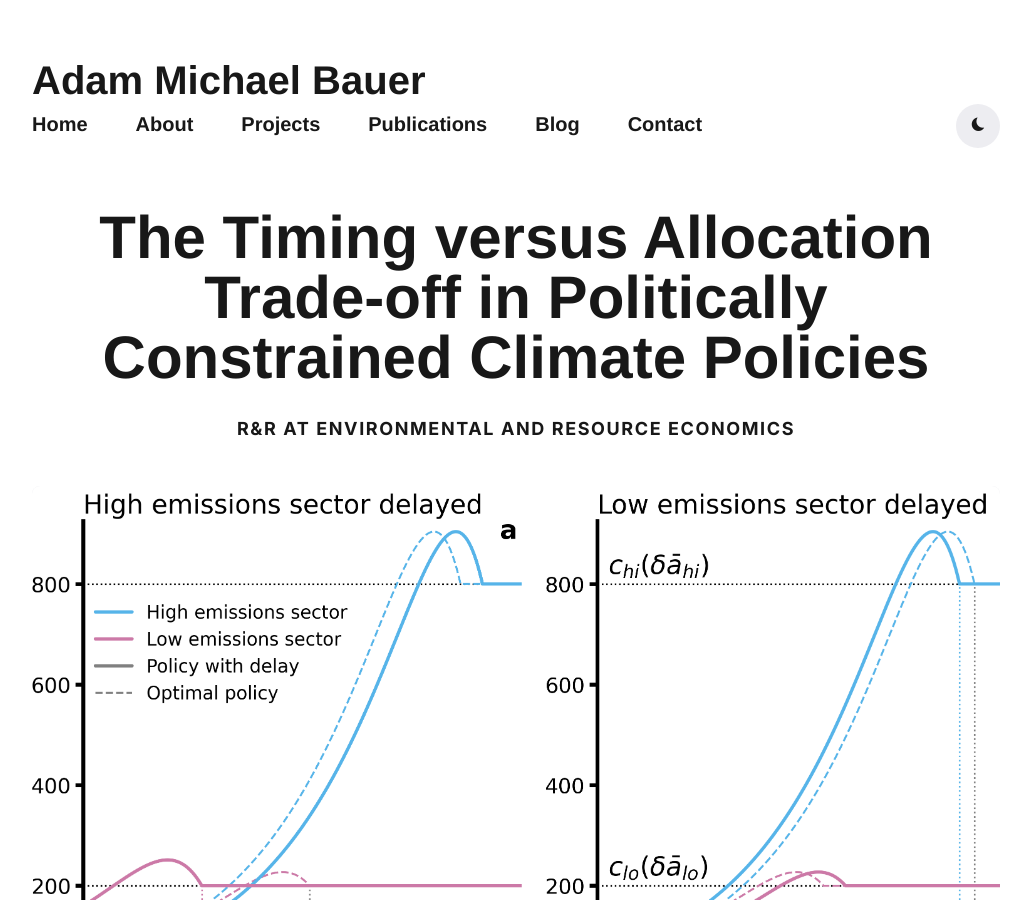
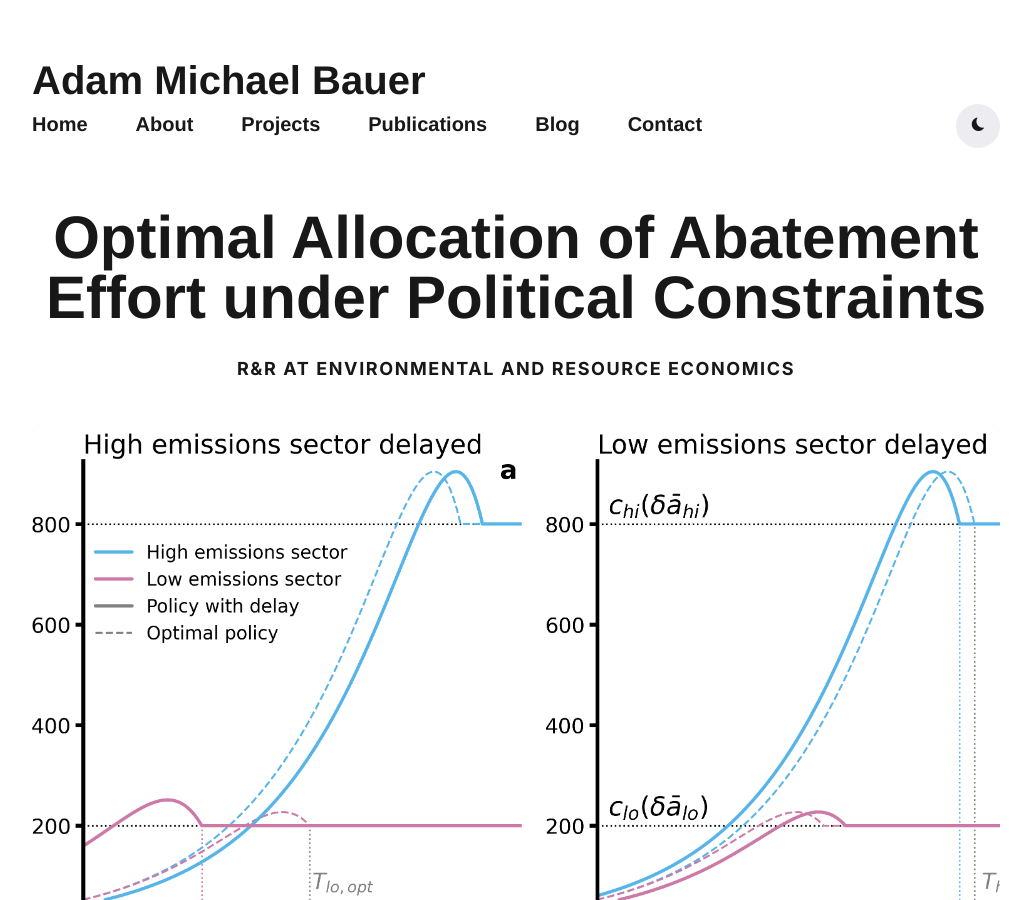
Before and after one commit to adam-bauer-34/adam-bauer-34.github.io, a Jekyll site: the page built from _projects/2024-04-01-political-econ.md, in a window 1280 px wide and 900 px high. Shown: the whole window, without its empty margins (124-1155 px from the left). Built offline with Jekyll 4.4.1, drawn with Linux system fonts in a browser that asks for light colours; nearby versions of some CDN libraries; some web fonts are replaced.

Commit message:
fixed title in pol econ

```diff
--- a/_projects/2024-04-01-political-econ.md
+++ b/_projects/2024-04-01-political-econ.md
@@ -1,5 +1,5 @@
 ---
-title: The Timing versus Allocation Trade-off in Politically Constrained Climate Policies
+title: Optimal Allocation of Abatement Effort under Political Constraints
 date: 2022-12-21 08:01:35 +0300
 subtitle: R&R at Environmental and Resource Economics
 image: '/images/project-images/2025-7-14-simp-abar.png'
```
